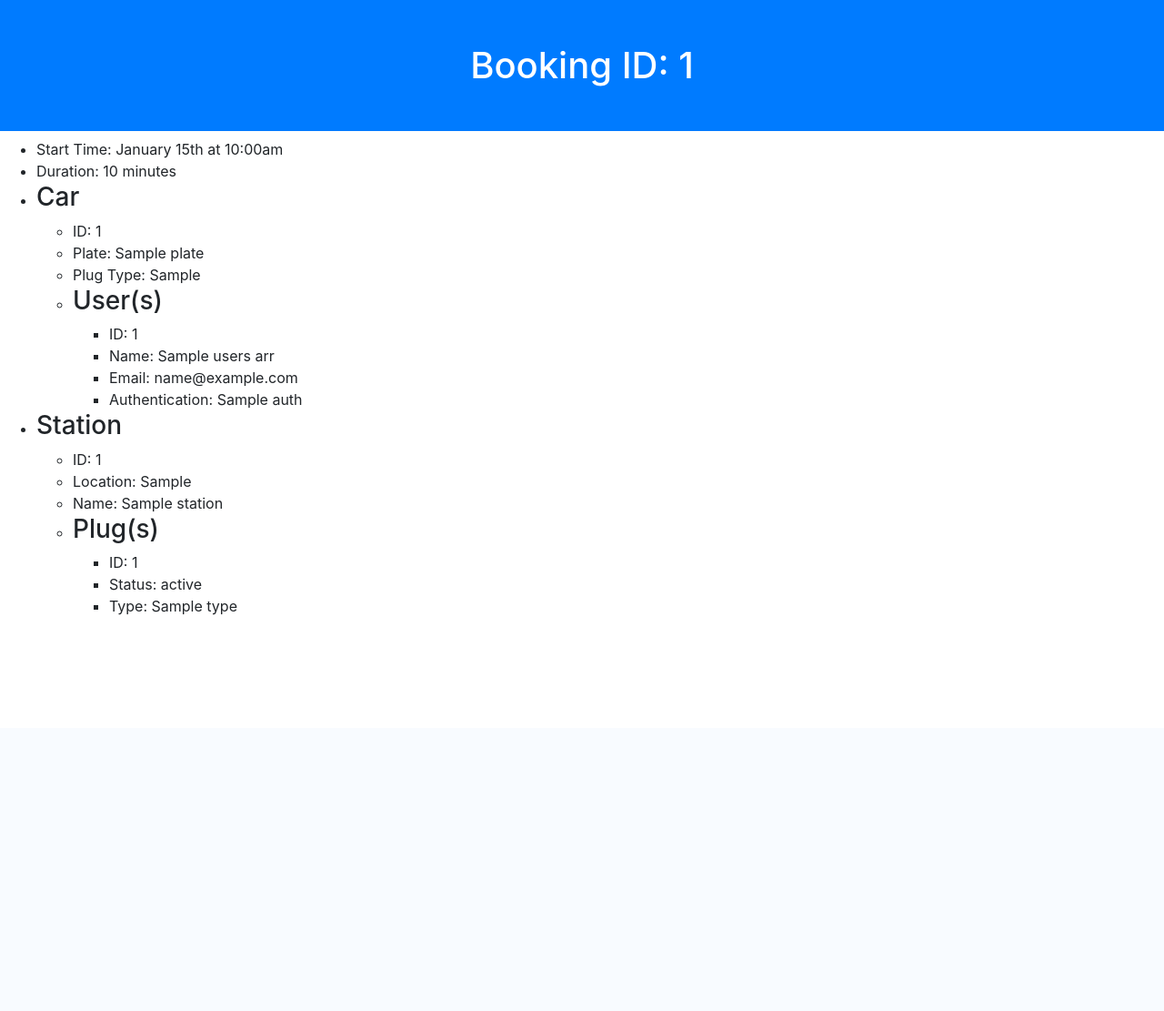
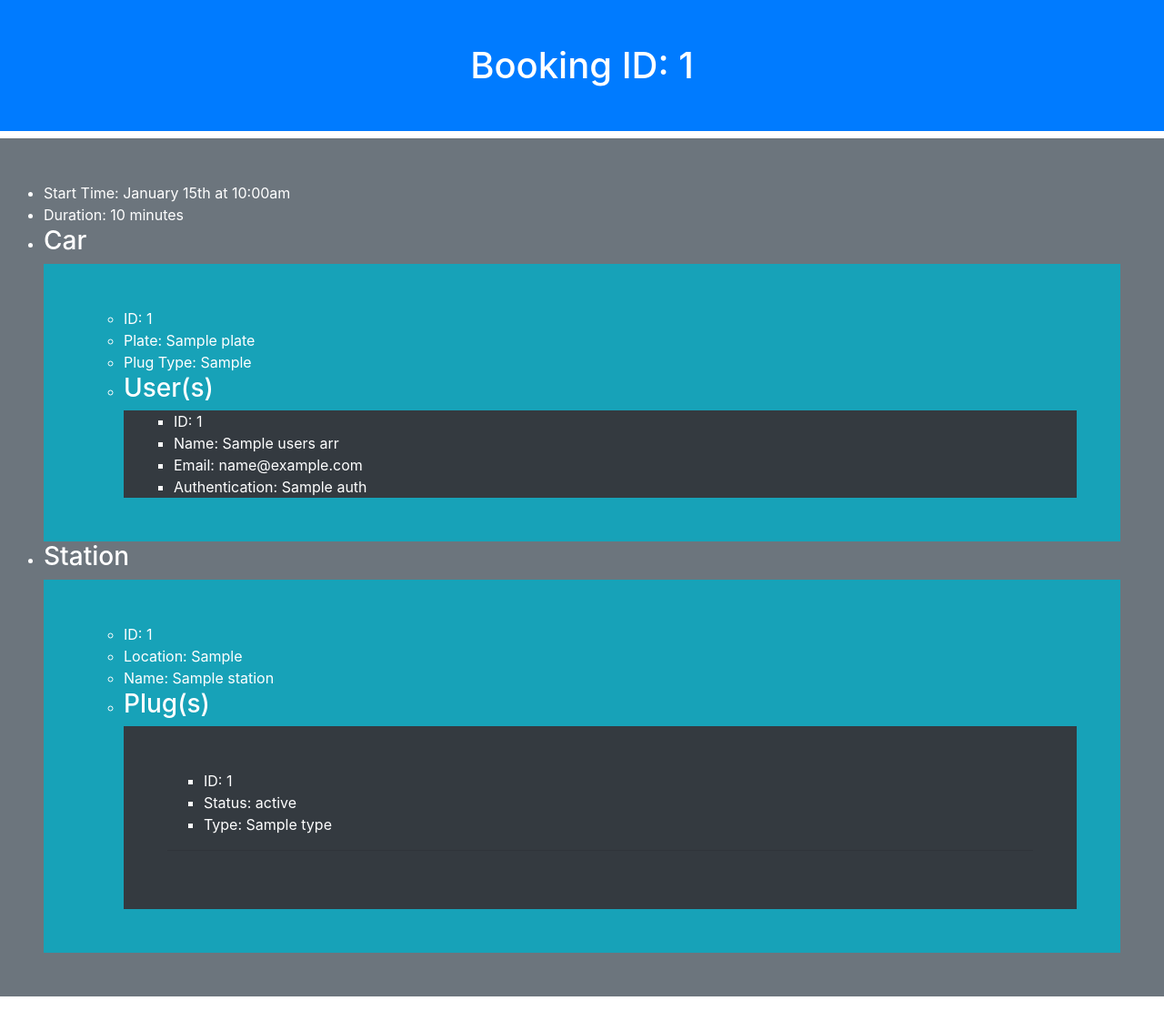
Before and after one commit to Stefan79-afk/NetRom-PHP, a Symfony app: template templates/registration/show.html.twig in a window 1280 px wide. Shown: the whole page at 91% size. Before the commit the page ends 676 px from the top, so only its background shows below. Run offline with Twig, Linux system fonts and the light colour scheme; the template is opened without the code that fills it: most values are stand-ins (such as "Sample title", 1, 10 or a date in 2020); some libraries are stand-ins or nearby versions.

Commit message:
added some bootstrap styling to show.twig file

```diff
--- a/templates/registration/show.html.twig
+++ b/templates/registration/show.html.twig
@@ -8,11 +8,12 @@ Booking ID:{{ item.id }}
 {% block body %}
 
     <h1 class="container-fluid text-center p-5 bg-primary text-white">Booking ID: {{ item.id }}</h1>
-    <ul>
+    <ul class="container-fluid p-5 bg-secondary text-white">
         <li>Start Time: {{ item.startTime|date("F jS \\a\\t g:ia") }}</li>
         <li>Duration: {{ item.duration }} minutes</li>
         <li>
             <h3>Car </h3>
+            <div class="container-fluid p-5 bg-info text-white">
             <ul>
                 <li>ID: {{ item.carId }}</li>
                 <li>Plate: {{ item.carId.plate }}</li>
@@ -20,6 +21,8 @@ Booking ID:{{ item.id }}
                 <li>
 
                     <h3>User(s)</h3>
+
+                    <div class="container-fluid bg-dark text-white">
 
                     {% for user in item.carId.getUsersArr %}
                         <ul>
@@ -29,27 +32,33 @@ Booking ID:{{ item.id }}
                             <li>Authentication: {{ user.getAuth() }}</li>
                         </ul>
                     {% endfor %}
-
+                    </div>
                 </li>
             </ul>
+            </div>
         </li>
         <li>
             <h3>Station</h3>
+            <div class="container-fluid p-5 bg-info text-white">
             <ul>
                 <li>ID: {{ item.plugId.getStation.getId }}</li>
                 <li>Location: {{ item.plugId.getStation.getLocation }}</li>
                 <li>Name: {{ item.plugId.getStation.getName }}</li>
                 <li>
                     <h3>Plug(s)</h3>
+                    <div class="container-fluid p-5 bg-dark text-white">
                     {% for plug in item.plugId.getStation.getPlugs %}
                     <ul>
                         <li>ID: {{plug.getId() }}</li>
                         <li>Status: {{ plug.getStatus() }}</li>
                         <li>Type: {{ plug.getType() }}</li>
                     </ul>
+                        <hr>
                     {% endfor %}
+                    </div>
                 </li>
             </ul>
+            </div>
         </li>
     </ul>
 
```
